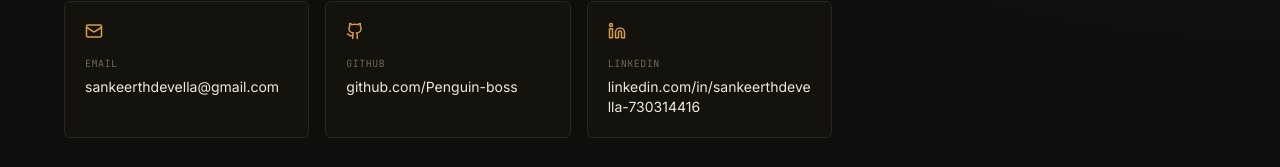
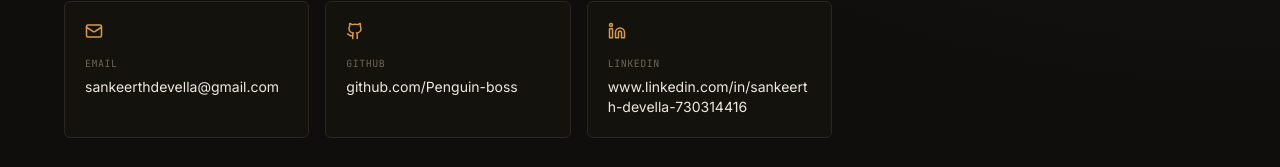
Before and after one commit to Penguin-boss/Sankeerth-Portfolio, a Next.js app: page / in a window 1280 px wide. Shown: the part 4454-4621 px from the top of the page. Built offline with nearby package versions, Linux system fonts and the light colour scheme.

Commit message:
Update portfolio.ts

```diff
--- a/src/data/portfolio.ts
+++ b/src/data/portfolio.ts
@@ -8,8 +8,8 @@
   email: "sankeerthdevella@gmail.com",
   github: "https://github.com/Penguin-boss",
   githubHandle: "github.com/Penguin-boss",
-  linkedin: "https://www.linkedin.com/in/sankeerthdevella-730314416",
-  linkedinHandle: "linkedin.com/in/sankeerthdevella-730314416",
+  linkedin: "https://www.linkedin.com/in/sankeerth-devella-730314416",
+  linkedinHandle: "www.linkedin.com/in/sankeerth-devella-730314416",
   resumeFile: "/resume.pdf",
 };
 
```
